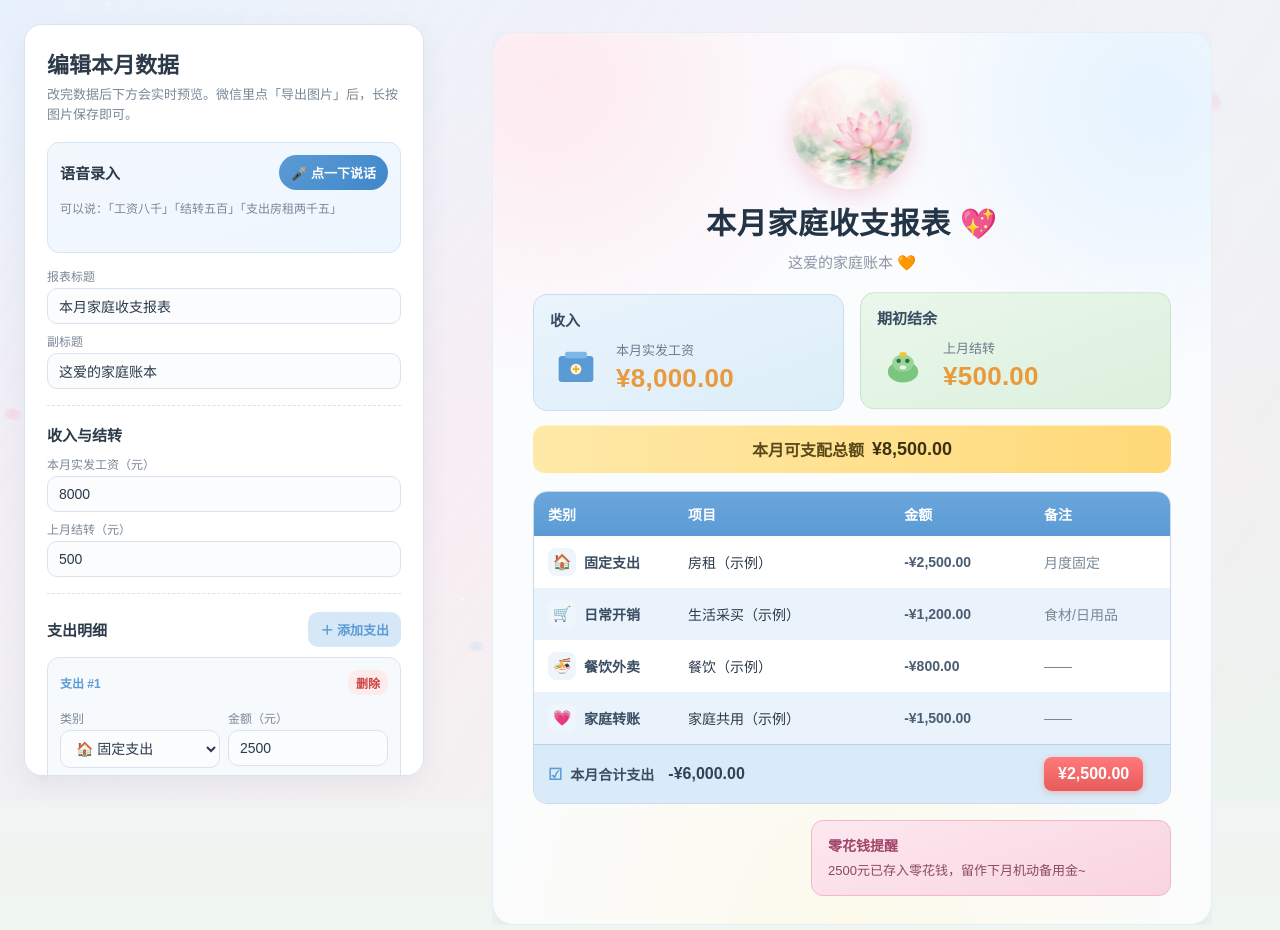
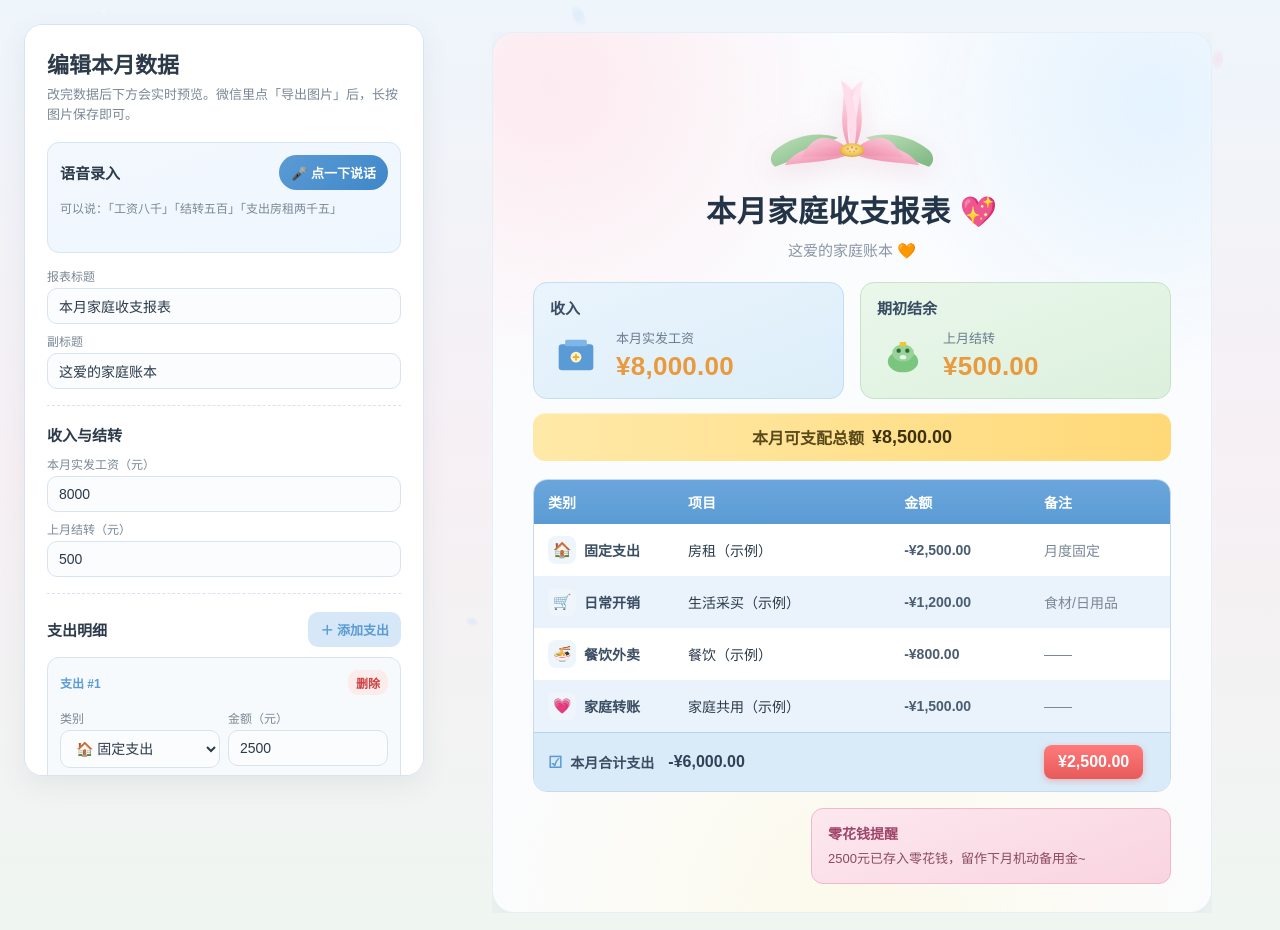
Before and after one commit to cooling741636671/personal-money, a plain HTML site: page index.html in a window 1280 px wide. Shown: the top 930 px of the page. Drawn offline with Linux system fonts and the light colour scheme.

Commit message:
Fix WeChat blank page and replace circular lotus with SVG.

```diff
--- a/app.js
+++ b/app.js
@@ -362,10 +362,6 @@ async function exportImage() {
   clone.id = "report-export-clone";
   clone.style.cssText =
     "width:720px;max-width:720px;margin:0;transform:none;box-sizing:border-box;";
-  clone.querySelectorAll(".anim-float, .anim-shimmer, .hero-lotus, .hero-glow").forEach((node) => {
-    node.style.animation = "none";
-    node.style.transform = "none";
-  });
   host.appendChild(clone);
   document.body.appendChild(host);
 
--- a/bg-canvas.js
+++ b/bg-canvas.js
@@ -1,11 +1,22 @@
 (() => {
+  try {
     const canvas = document.getElementById("bg-canvas");
     if (!canvas) return;
 
+    // 微信里用更轻的静态背景，避免兼容问题
+    const isWeChat = /MicroMessenger/i.test(navigator.userAgent || "");
+    const reduceMotion = window.matchMedia("(prefers-reduced-motion: reduce)").matches;
+    if (isWeChat || reduceMotion) {
+      canvas.style.display = "none";
+      return;
+    }
+
     const ctx = canvas.getContext("2d", { alpha: true });
-  if (!ctx) return;
+    if (!ctx) {
+      canvas.style.display = "none";
+      return;
+    }
 
-  const reduceMotion = window.matchMedia("(prefers-reduced-motion: reduce)").matches;
     let width = 0;
     let height = 0;
     let dpr = 1;
@@ -17,7 +28,7 @@
     function resize() {
       dpr = Math.min(window.devicePixelRatio || 1, 2);
       width = window.innerWidth;
-    height = Math.max(window.innerHeight, document.documentElement.scrollHeight);
+      height = Math.max(window.innerHeight, document.documentElement.scrollHeight || window.innerHeight);
       canvas.width = Math.floor(width * dpr);
       canvas.height = Math.floor(height * dpr);
       canvas.style.width = `${width}px`;
@@ -27,26 +38,25 @@
     }
 
     function spawn() {
-    const count = Math.min(28, Math.floor(width / 40));
+      const count = Math.min(22, Math.floor(width / 48));
       petals = Array.from({ length: count }, () => ({
         x: Math.random() * width,
         y: Math.random() * height,
-      r: 6 + Math.random() * 12,
-      speed: 0.25 + Math.random() * 0.55,
-      drift: (Math.random() - 0.5) * 0.45,
+        r: 5 + Math.random() * 10,
+        speed: 0.2 + Math.random() * 0.45,
+        drift: (Math.random() - 0.5) * 0.4,
         rot: Math.random() * Math.PI * 2,
-      spin: (Math.random() - 0.5) * 0.02,
-      alpha: 0.18 + Math.random() * 0.28,
-      hue: Math.random() > 0.45 ? 340 : 200,
+        spin: (Math.random() - 0.5) * 0.015,
+        alpha: 0.14 + Math.random() * 0.22,
+        pink: Math.random() > 0.4,
       }));
-
-    dots = Array.from({ length: Math.min(40, Math.floor(width / 30)) }, () => ({
+      dots = Array.from({ length: Math.min(30, Math.floor(width / 36)) }, () => ({
         x: Math.random() * width,
         y: Math.random() * height,
-      r: 1 + Math.random() * 2.2,
-      vx: (Math.random() - 0.5) * 0.2,
-      vy: -0.05 - Math.random() * 0.25,
-      alpha: 0.15 + Math.random() * 0.35,
+        r: 1 + Math.random() * 2,
+        vx: (Math.random() - 0.5) * 0.15,
+        vy: -0.04 - Math.random() * 0.2,
+        alpha: 0.12 + Math.random() * 0.28,
       }));
     }
 
@@ -56,16 +66,16 @@
       ctx.rotate(p.rot);
       ctx.globalAlpha = p.alpha;
       const g = ctx.createRadialGradient(0, 0, 0, 0, 0, p.r);
-    if (p.hue > 300) {
-      g.addColorStop(0, "rgba(255, 190, 210, 0.95)");
+      if (p.pink) {
+        g.addColorStop(0, "rgba(255, 190, 210, 0.9)");
         g.addColorStop(1, "rgba(255, 160, 190, 0)");
       } else {
-      g.addColorStop(0, "rgba(170, 215, 255, 0.9)");
+        g.addColorStop(0, "rgba(170, 215, 255, 0.85)");
         g.addColorStop(1, "rgba(140, 190, 240, 0)");
       }
       ctx.fillStyle = g;
       ctx.beginPath();
-    ctx.ellipse(0, 0, p.r * 0.55, p.r, 0, 0, Math.PI * 2);
+      ctx.ellipse(0, 0, p.r * 0.5, p.r, 0, 0, Math.PI * 2);
       ctx.fill();
       ctx.restore();
     }
@@ -74,23 +84,13 @@
       t += 1;
       ctx.clearRect(0, 0, width, height);
 
-    // soft aurora wash like old blog themes
-    const wash = ctx.createLinearGradient(0, 0, width, height);
-    wash.addColorStop(0, "rgba(220, 236, 255, 0.35)");
-    wash.addColorStop(0.5, "rgba(255, 230, 240, 0.22)");
-    wash.addColorStop(1, "rgba(220, 245, 230, 0.28)");
-    ctx.fillStyle = wash;
-    ctx.fillRect(0, 0, width, height);
-
       for (const d of dots) {
-      d.x += d.vx + Math.sin((t + d.y) * 0.01) * 0.15;
+        d.x += d.vx + Math.sin((t + d.y) * 0.01) * 0.12;
         d.y += d.vy;
         if (d.y < -10) {
           d.y = height + 10;
           d.x = Math.random() * width;
         }
-      if (d.x < -10) d.x = width + 10;
-      if (d.x > width + 10) d.x = -10;
         ctx.beginPath();
         ctx.fillStyle = `rgba(255,255,255,${d.alpha})`;
         ctx.arc(d.x, d.y, d.r, 0, Math.PI * 2);
@@ -99,7 +99,7 @@
 
       for (const p of petals) {
         p.y += p.speed;
-      p.x += p.drift + Math.sin(t * 0.01 + p.y * 0.01) * 0.35;
+        p.x += p.drift + Math.sin(t * 0.01 + p.y * 0.01) * 0.3;
         p.rot += p.spin;
         if (p.y > height + 30) {
           p.y = -30;
@@ -113,23 +113,18 @@
 
     function start() {
       resize();
-    if (reduceMotion) {
-      ctx.clearRect(0, 0, width, height);
-      const wash = ctx.createLinearGradient(0, 0, width, height);
-      wash.addColorStop(0, "rgba(220, 236, 255, 0.4)");
-      wash.addColorStop(1, "rgba(255, 230, 240, 0.28)");
-      ctx.fillStyle = wash;
-      ctx.fillRect(0, 0, width, height);
-      return;
-    }
       cancelAnimationFrame(raf);
       raf = requestAnimationFrame(frame);
     }
 
     window.addEventListener("resize", () => {
       clearTimeout(window.__bgResizeTimer);
-    window.__bgResizeTimer = setTimeout(start, 120);
+      window.__bgResizeTimer = setTimeout(start, 150);
     });
 
     start();
+  } catch (_) {
+    const canvas = document.getElementById("bg-canvas");
+    if (canvas) canvas.style.display = "none";
+  }
 })();
--- a/index.html
+++ b/index.html
@@ -10,7 +10,7 @@
 <body>
   <canvas id="bg-canvas" class="bg-canvas" aria-hidden="true"></canvas>
   <div class="app">
-    <aside class="editor anim-rise">
+    <aside class="editor">
       <h1 class="editor-title">编辑本月数据</h1>
       <p class="editor-hint">改完数据后下方会实时预览。微信里点「导出图片」后，长按图片保存即可。</p>
 
@@ -59,20 +59,19 @@
       <p id="export-status" class="export-status" aria-live="polite"></p>
     </aside>
 
-    <main class="preview-wrap anim-rise delay-1">
+    <main class="preview-wrap">
       <div class="preview-frame" id="preview-frame">
         <div id="report" class="report">
           <header class="report-header">
             <div class="hero-deco">
-              <img src="assets/lotus.jpg" alt="" class="hero-lotus" width="160" height="160" />
-              <div class="hero-glow" aria-hidden="true"></div>
+              <img src="assets/lotus.svg" alt="" class="hero-lotus" width="220" height="110" />
             </div>
             <h1 id="report-title">本月家庭收支报表 <span class="emoji">💖</span></h1>
             <p id="report-subtitle">这爱的家庭账本 <span class="emoji">🧡</span></p>
           </header>
 
           <div class="top-cards">
-            <div class="card card-income anim-float">
+            <div class="card card-income">
               <div class="card-title">收入</div>
               <div class="card-body">
                 <div class="card-icon" aria-hidden="true">
@@ -84,7 +83,7 @@
                 </div>
               </div>
             </div>
-            <div class="card card-carry anim-float delay-float">
+            <div class="card card-carry">
               <div class="card-title">期初结余</div>
               <div class="card-body">
                 <div class="card-icon" aria-hidden="true">
@@ -98,7 +97,7 @@
             </div>
           </div>
 
-          <div class="disposable-bar anim-shimmer">
+          <div class="disposable-bar">
             本月可支配总额 <strong id="report-disposable">¥0.00</strong>
           </div>
 
--- a/style.css
+++ b/style.css
@@ -53,82 +53,6 @@ body {
   padding: 24px;
   max-width: 1400px;
   margin: 0 auto;
-}
-
-.anim-rise {
-  animation: rise-in 0.7s ease both;
-}
-
-.anim-rise.delay-1 {
-  animation-delay: 0.12s;
-}
-
-@keyframes rise-in {
-  from {
-    opacity: 0;
-    transform: translateY(18px);
-  }
-  to {
-    opacity: 1;
-    transform: translateY(0);
-  }
-}
-
-.anim-float {
-  animation: soft-float 4.8s ease-in-out infinite;
-}
-
-.anim-float.delay-float {
-  animation-delay: 1.2s;
-}
-
-@keyframes soft-float {
-  0%,
-  100% {
-    transform: translateY(0);
-  }
-  50% {
-    transform: translateY(-5px);
-  }
-}
-
-.anim-shimmer {
-  position: relative;
-  overflow: hidden;
-}
-
-.anim-shimmer::after {
-  content: "";
-  position: absolute;
-  inset: 0;
-  background: linear-gradient(
-    110deg,
-    transparent 20%,
-    rgba(255, 255, 255, 0.45) 45%,
-    transparent 70%
-  );
-  transform: translateX(-120%);
-  animation: shimmer 3.6s ease-in-out infinite;
-}
-
-@keyframes shimmer {
-  0%,
-  35% {
-    transform: translateX(-120%);
-  }
-  70%,
-  100% {
-    transform: translateX(120%);
-  }
-}
-
-@media (prefers-reduced-motion: reduce) {
-  .anim-rise,
-  .anim-float,
-  .anim-shimmer::after,
-  .hero-lotus {
-    animation: none !important;
-  }
 }
 
 /* ---------- Editor ---------- */
@@ -401,51 +325,16 @@ body {
 }
 
 .hero-deco {
-  position: relative;
-  width: 120px;
-  height: 120px;
-  margin: 0 auto 10px;
+  display: flex;
+  justify-content: center;
+  margin: 0 auto 8px;
 }
 
 .hero-lotus {
-  position: relative;
-  z-index: 1;
-  width: 120px;
-  height: 120px;
-  object-fit: cover;
-  border-radius: 50%;
-  box-shadow: 0 10px 24px rgba(220, 120, 150, 0.22);
-  animation: lotus-bob 5s ease-in-out infinite;
-}
-
-.hero-glow {
-  position: absolute;
-  inset: -8px;
-  border-radius: 50%;
-  background: radial-gradient(circle, rgba(255, 190, 210, 0.55), transparent 70%);
-  animation: glow-pulse 3.2s ease-in-out infinite;
-}
-
-@keyframes lotus-bob {
-  0%,
-  100% {
-    transform: translateY(0) rotate(-1deg);
-  }
-  50% {
-    transform: translateY(-6px) rotate(1deg);
-  }
-}
-
-@keyframes glow-pulse {
-  0%,
-  100% {
-    opacity: 0.55;
-    transform: scale(1);
-  }
-  50% {
-    opacity: 0.9;
-    transform: scale(1.06);
-  }
+  display: block;
+  width: min(220px, 68vw);
+  height: auto;
+  filter: drop-shadow(0 8px 14px rgba(200, 110, 140, 0.18));
 }
 
 .report-header h1 {
@@ -820,14 +709,11 @@ body {
   }
 
   .hero-deco {
-    width: 88px;
-    height: 88px;
-    margin-bottom: 6px;
+    margin-bottom: 4px;
   }
 
   .hero-lotus {
-    width: 88px;
-    height: 88px;
+    width: min(180px, 72vw);
   }
 
   .report-header h1 {
```
Also changed, not shown: assets/lotus.svg (added). Lines whose indentation alone changed are shown as unchanged.
